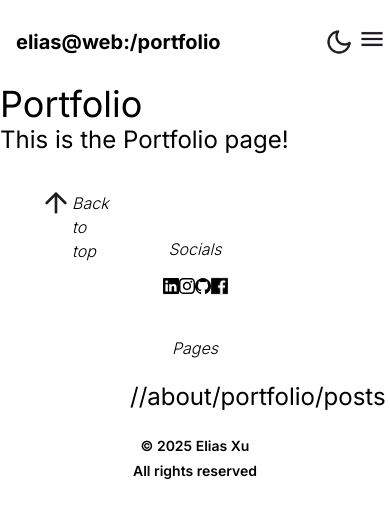
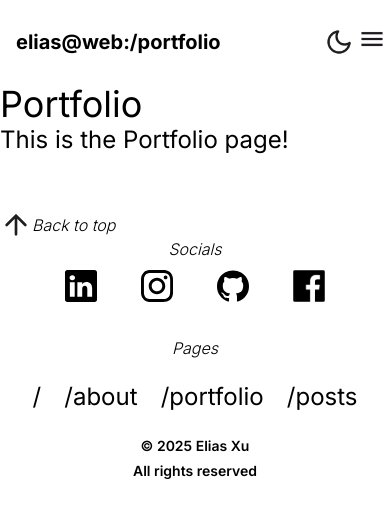
Before and after one commit to Elias2660/elias2660.github.io, a Next.js app: page /portfolio in a window 390 px wide. Shown: the top 518 px of the page. Built offline with nearby package versions, Linux system fonts and the light colour scheme.

Commit message:
get inverting and mobile sizing for main page

```diff
--- a/src/app/page.tsx
+++ b/src/app/page.tsx
@@ -7,10 +7,10 @@ import PersonPhoto from "public/ProfilePic.png"
 export default function Home() {
     return (
         <div className="w-full h-[90vh] grid grid-cols-12 grid-rows-12 ">
-            <h1 className="z-10 col-start-2 col-span-4 row-start-3 text-6xl">Hi, I&apos;m Elias!</h1>
-            <p className="z-10 col-start-2 col-end-7 row-start-5 row-end-12 text-xl font-light">Lorem ipsum dolor sit amet, consectetur adipiscing elit, sed do eiusmod tempor incididunt ut labore et dolore magna aliqua. Ut enim ad minim veniam, quis nostrud exercitation ullamco laboris nisi ut aliquip ex ea commodo consequat. Duis aute irure dolor in reprehenderit in voluptate velit esse cillum dolore eu fugiat nulla pariatur. Excepteur sint occaecat cupidatat non proident, sunt in culpa qui officia deserunt mollit anim id est laborum.</p>
+            <h1 className="z-10 col-start-2 col-span-full row-start-2 row-span-2 sm:col-start-2 sm:col-span-8 sm:row-start-3 text-6xl">Hi, I&apos;m Elias!</h1>
+            <p className="z-10 col-start-2 sm:text-lg row-start-6 col-end-10 sm:col-start-2    sm:col-end-7 sm:row-start-5 sm:row-end-12 md:text-xl font-light">Lorem ipsum dolor sit amet, consectetur adipiscing elit, sed do eiusmod tempor incididunt ut labore et dolore magna aliqua. Ut enim ad minim veniam, quis nostrud exercitation ullamco laboris nisi ut aliquip ex ea commodo consequat. Duis aute irure dolor in reprehenderit in voluptate velit esse cillum dolore eu fugiat nulla pariatur. Excepteur sint occaecat cupidatat non proident, sunt in culpa qui officia deserunt mollit anim id est laborum.</p>
             {/* ! IDK if imma add a photo or not */}
-            <Image src={PersonPhoto} alt="Elias Xu" className="z-0 col-start-7 col-span-5 row-start-2 row-span-8 w-fit h-fit" />
+            <Image src={PersonPhoto} alt="Elias Xu" className="col-start-4 col-span-8 row-start-3 row-span-full dark:brightness-50 z-0 sm:col-start-6 sm:col-span-5 sm:row-start-2 sm:row-span-8 w-fit h-fit" />
         </div>
     );
 }
--- a/src/components/footer.tsx
+++ b/src/components/footer.tsx
@@ -9,11 +9,12 @@ import Link from "next/link";
 export default function Footer() {
     const date = new Date();
     const year = date.getFullYear();
+
     return (<>
-    <div className="w-full h-10"/>
+        <div className="w-full h-10" />
         <footer className="mt-4 w-full h-[35vh] grid grid-cols-12 grid-rows-12 items-center">
-        <a href="#top" className="group col-start-1 col-span-3 row-start-1 row-span-1 flex justify-left pl-10 align-middle">
-            <Image src={UpArrow} alt="Up Arrow" className="group-hover:-translate-y-1 w-8 h-8" />
+            <a href="#top" className="group col-start-1 col-span-full row-start-1 row-span-1 flex justify-left sm:pl-10 align-middle">
+                <Image src={UpArrow} alt="Up Arrow" className="group-hover:-translate-y-1 w-8 h-8 dark:invert" />
                 <p className="mt-1 italic font-light group-hover:underline">
                     Back to top
                 </p>
@@ -23,16 +24,16 @@ export default function Footer() {
                     Socials
                 </p>
             </div>
-        <div className="col-start-6 col-end-8 row-start-3 row-span-2 flex justify-between align-middle">
-            <a href="https://www.linkedin.com/in/elias-xu-300388282/" className="z-10 hover:-translate-y-2 hover:scale-105"><Image src={Linkedin} alt="Linkedin" className="w-8 h-8"/></a>
-            <a href="https://www.instagram.com/piquantreward/" className="z-10 hover:-translate-y-2 hover:scale-105"><Image src={Insta} alt="Instagram" className="w-8 h-8" /></a>
-            <a href="https://github.com/Elias2660" className="z-10 hover:-translate-y-2 hover:scale-105"><Image src={Github} alt="Github" className="w-8 h-8" /></a>
-            <a href="https://www.facebook.com/profile.php?id=100060917898759" className="z-10 hover:-translate-y-2 hover:scale-105"><Image src={Facebook} alt="Facebook" className="w-8 h-8" /></a>
+            <div className="col-start-3 col-end-11 sm:col-start-4 sm:col-end-10 md:col-start-6 md:col-end-8 row-start-3 row-span-2 flex justify-between align-middle">
+                <a href="https://www.linkedin.com/in/elias-xu-300388282/" className="z-10 hover:-translate-y-2 hover:scale-105"><Image src={Linkedin} alt="Linkedin" className={`w-8 h-8 dark:invert`} /></a>
+                <a href="https://www.instagram.com/piquantreward/" className="z-10 hover:-translate-y-2 hover:scale-105"><Image src={Insta} alt="Instagram" className={`w-8 h-8 dark:invert`} /></a>
+                <a href="https://github.com/Elias2660" className="z-10 hover:-translate-y-2 hover:scale-105"><Image src={Github} alt="Github" className={`w-8 h-8 dark:invert`} /></a>
+                <a href="https://www.facebook.com/profile.php?id=100060917898759" className="z-10 hover:-translate-y-2 hover:scale-105"><Image src={Facebook} alt="Facebook" className={`w-8 h-8 dark:invert`} /></a>
             </div>
             <div className="col-start-1 col-span-full row-start-6 row-span-1 text-center">
                 <p className="italic font-light">Pages</p>
             </div>
-        <div className="col-start-5 col-end-9 row-start-8 row-span-1 flex justify-between align-middle text-2xl">
+            <div className="col-start-2 col-end-12 sm:col-start-3 sm:col-end-11 md:col-start-5 md:col-end-9 row-start-8 row-span-1 flex justify-between align-middle text-2xl">
                 <Link href="/" className="hover:font-bold">/</Link>
                 <Link href="/about" className="hover:font-bold">/about</Link>
                 <Link href="/portfolio" className="hover:font-bold">/portfolio</Link>
@@ -44,5 +45,5 @@ export default function Footer() {
             <div className="col-start-1 col-span-full row-start-11 row-span-1 text-center">
                 <p className="text-sm font-semibold">All rights reserved</p>
             </div>
-    </footer></>);
+        </footer ></>);
 }
```
Lines whose indentation alone changed are shown as unchanged.
